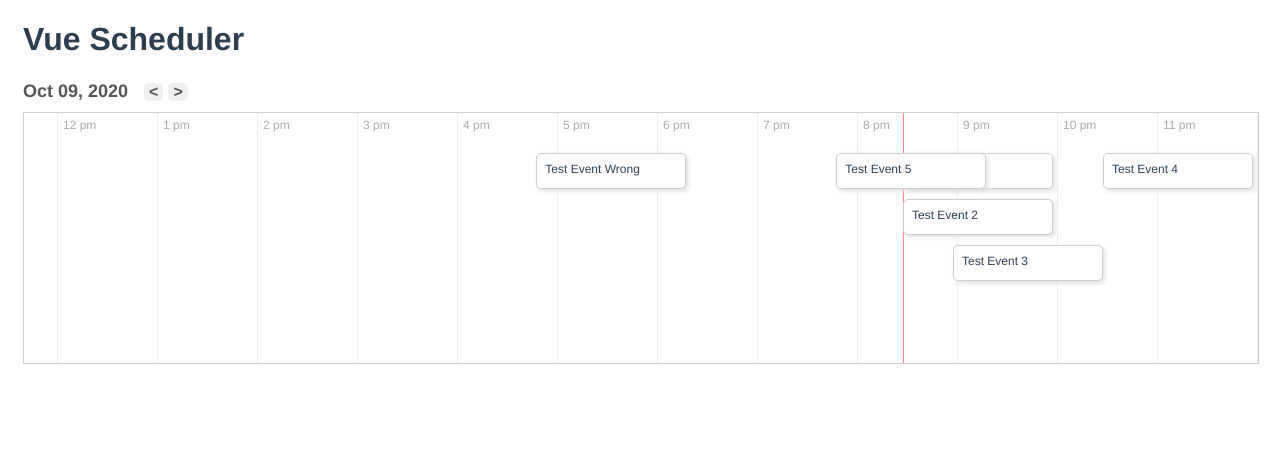
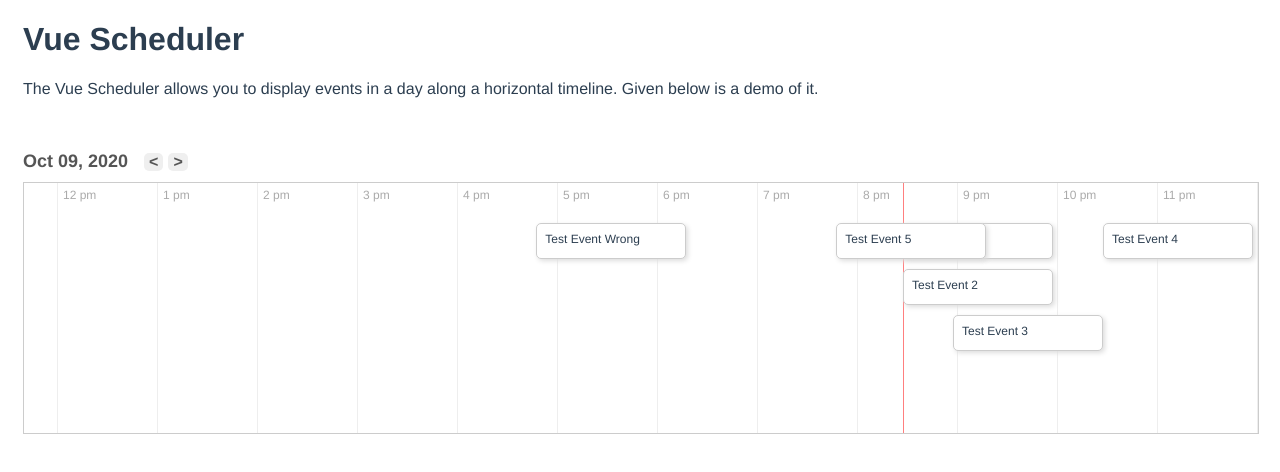
Before and after one commit to craigdanj/vue-day-schedule, a Vue app: page / in a window 1280 px wide. Shown: the top 472 px of the page. Built offline with nearby package versions, Linux system fonts and the light colour scheme.

Commit message:
tooltip twekaed

```diff
--- a/src/App.vue
+++ b/src/App.vue
@@ -1,6 +1,14 @@
 <template>
   <div id="app">
     <h1>Vue Scheduler</h1>
+
+    <p>
+      The Vue Scheduler allows you to display events in a day along a horizontal
+      timeline. Given below is a demo of it.
+    </p>
+
+    <br />
+    <br />
 
     <Scheduler :events="eventList"></Scheduler>
   </div>
--- a/src/components/Scheduler.vue
+++ b/src/components/Scheduler.vue
@@ -40,7 +40,7 @@
             v-for="(event, index) in eventRow"
             :key="index"
             :style="{ left: event.position + 'px' }"
-            :title="event.name"
+            :title="getEventTooltip(event)"
           >
             {{ event.name }}
           </div>
@@ -64,11 +64,11 @@ export default class Scheduler extends Vue {
   private now = 0;
   private selectedDate = new Date();
 
+  //Show event details on hover of event. Show date and time.
   //Publish to npm. Add the tag and everything required. https://zellwk.com/blog/publish-to-npm/
   //Update Readme with installation instructions.
   //Add code to filter out events that do not belong to current Date.
   //Auto scroll to current time. To show the red line by default.
-  //Show event details on hover of event.
   //Allow customisable event template. Use scoped slots - https://vuejs.org/v2/guide/components-slots.html#Scoped-Slots
   //Allow switching between dates. yesterday, day before, tomorrow etc.
   //Maybe later show Date ranges.
@@ -156,7 +156,11 @@ export default class Scheduler extends Vue {
   }
 
   public getSelectedDate() {
-    return moment(moment(this.selectedDate)).format('MMM DD, YYYY');
+    return moment(moment(this.selectedDate)).format("MMM DD, YYYY");
+  }
+
+  public getEventTooltip(event: { name: string; date: {} }) {
+    return `${event.name} - ${moment(moment(event.date)).format("H:mm A,  MMM DD YYYY")}`;
   }
 }
 </script>
```
